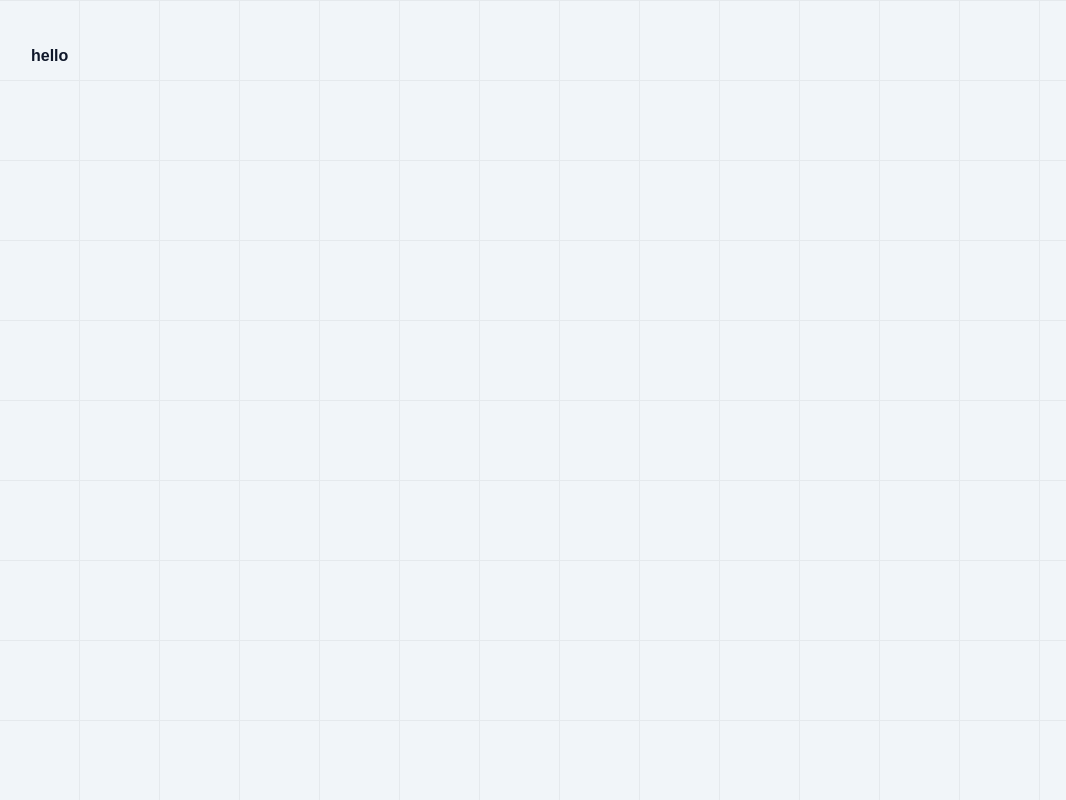
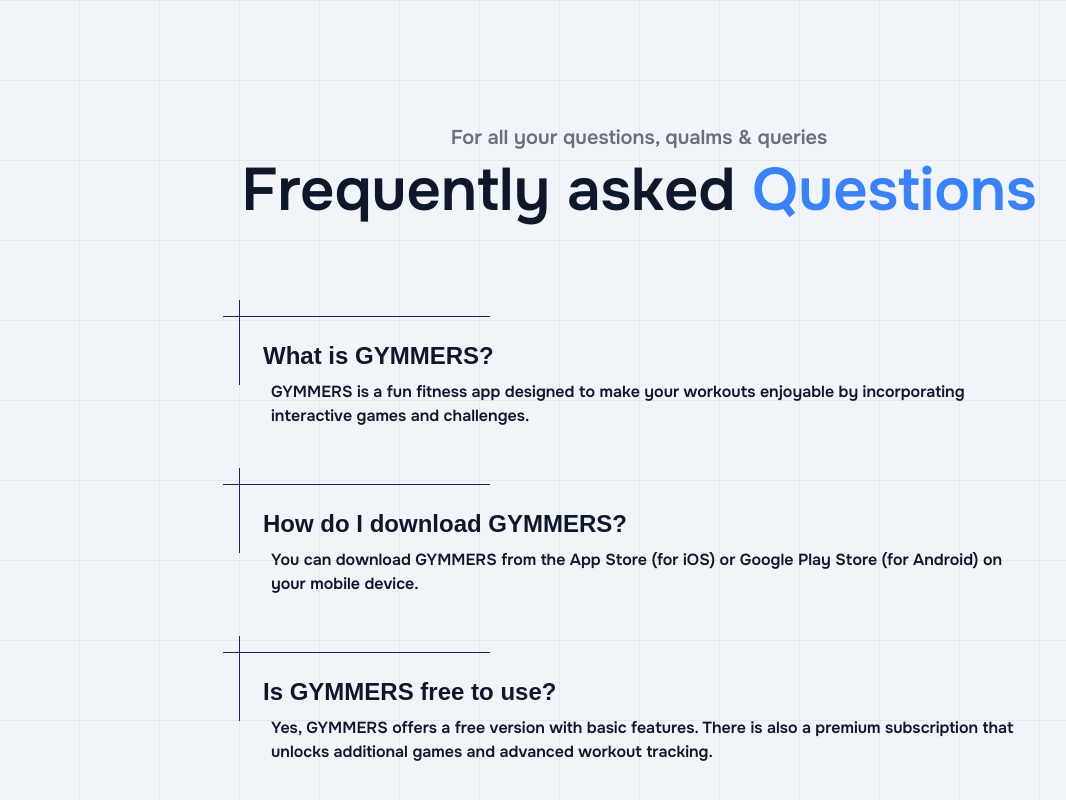
Before and after one commit to dipanshurdev/gymmers, a SvelteKit app: page / in a window 1280 px wide. Shown: the part 4160-4960 px from the top of the page, without its empty margins (1-1067 px from the left). Built offline with nearby package versions, Linux system fonts and the light colour scheme; a web font is replaced by a local one.

Commit message:
done: FAQs component

```diff
--- a/src/components/FAQs.svelte
+++ b/src/components/FAQs.svelte
@@ -1,5 +1,84 @@
 <script>
   import Wrapper from "./wrapper.svelte";
+  let faqs = [
+    {
+      question: "What is GYMMERS?",
+      ans: "GYMMERS is a fun fitness app designed to make your workouts enjoyable by incorporating interactive games and challenges.",
+    },
+    {
+      question: "How do I download GYMMERS?",
+      ans: "You can download GYMMERS from the App Store (for iOS) or Google Play Store (for Android) on your mobile device.",
+    },
+    {
+      question: "Is GYMMERS free to use?",
+      ans: "Yes, GYMMERS offers a free version with basic features. There is also a premium subscription that unlocks additional games and advanced workout tracking.",
+    },
+    {
+      question: "What types of workouts does GYMMERS offer?",
+      ans: "GYMMERS offers a variety of workouts, including cardio, strength training, and flexibility exercises. The workouts are designed to be engaging and entertaining.",
+    },
+    {
+      question: "Can I connect GYMMERS to my fitness tracker?",
+      ans: "Yes, GYMMERS supports integration with popular fitness trackers, allowing you to sync your workout data and track your progress seamlessly.",
+    },
+    {
+      question: "Are there multiplayer features in GYMMERS?",
+      ans: "Yes, GYMMERS includes multiplayer challenges, allowing you to compete with friends or join group workouts for a more interactive and social experience.",
+    },
+    {
+      question: "How does GYMMERS motivate users to stay active?",
+      ans: "GYMMERS employs a reward system, where users earn points and achievements for completing workouts. These rewards can be used to unlock new levels, challenges, and in-app content.",
+    },
+    {
+      question: "Can I customize my workouts in GYMMERS?",
+      ans: "Absolutely! GYMMERS allows users to customize their workouts based on personal preferences, fitness goals, and available equipment.",
+    },
+    {
+      question: "Is there a beginner-friendly mode in GYMMERS?",
+      ans: "Yes, GYMMERS offers a beginner-friendly mode with easier exercises and lower intensity workouts, making it suitable for users at various fitness levels.",
+    },
+    {
+      question: "How often should I use GYMMERS for optimal results?",
+      ans: "The frequency of GYMMERS workouts depends on your fitness goals. It is recommended to engage in at least 3-5 sessions per week for noticeable results.",
+    },
+  ];
 </script>
 
-<Wrapper>hello</Wrapper>
+<Wrapper>
+  <div
+    class="flex flex-col gap-10 sm:gap-14 md:gap-24 py-20 flex-1 items-center justify-center"
+  >
+    <div class="flex flex-col gap-2">
+      <p class="opacity-60 text-base sm:text-lg md:text-xl text-center">
+        For all your questions, qualms & queries
+      </p>
+      <h3
+        class="text-4xl sm:text-5xl md:text-6xl max-w-[1000px] mx-auto w-full font-semibold text-center"
+      >
+        Frequently asked <span class="text-blue-500">Questions</span>
+      </h3>
+    </div>
+    <div
+      class="flex flex-col items-center justify-center gap-8 sm:gap-10 md:gap-10 w-full"
+    >
+      {#each faqs as faq}
+        <div
+          class="flex flex-col gap-2 text-left max-w-[800px] w-full mx-auto relative px-6 p-4"
+        >
+          <div
+            class="absolute top-0 left-0 w-1/3 h-[1px] bg-blue-950 -translate-x-4"
+          ></div>
+          <div
+            class="absolute top-0 left-0 h-2/3 w-[1px] bg-blue-950 -translate-y-4"
+          ></div>
+          <h4 class="text-lg sm:text-xl md:text-2xl pt-2">
+            {faq.question}
+          </h4>
+          <p class="pl-2">
+            {faq.ans}
+          </p>
+        </div>
+      {/each}
+    </div>
+  </div></Wrapper
+>
--- a/src/components/Reviews.svelte
+++ b/src/components/Reviews.svelte
@@ -9,7 +9,7 @@
     {
       name: "John Doe",
       review:
-        "Swoley Moley has been a game-changer for my fitness journey! The personalized workout plans and progress tracking tools are amazing, and the community keeps me motivated. I especially love the feature that recommends new workouts based on my goals and strengths.",
+        "GYMMERS has been a game-changer for my fitness journey! The personalized workout plans and progress tracking tools are amazing, and the community keeps me motivated. I especially love the feature that recommends new workouts based on my goals and strengths.",
       features: [
         "Personalized workout plans",
         "Community features",
@@ -19,7 +19,7 @@
     {
       name: "Jane Smith",
       review:
-        "Swoley Moley is the most user-friendly fitness app I've ever used. The interface is clean and intuitive, and the exercises are easy to follow. I've already seen significant results in just a few weeks. My favorite features are the guided workouts and the ability to log my meals and track my progress.",
+        "GYMMERS is the most user-friendly fitness app I've ever used. The interface is clean and intuitive, and the exercises are easy to follow. I've already seen significant results in just a few weeks. My favorite features are the guided workouts and the ability to log my meals and track my progress.",
       features: [
         "Guided workouts",
         "Meal logging and tracking",
@@ -29,7 +29,7 @@
     {
       name: "Michael Brown",
       review:
-        "Swoley Moley is the best investment I've made in my health. It's helped me build muscle, lose weight, and improve my overall fitness level. The variety of workout routines and challenges keeps me engaged, and the nutrition tips are super helpful. I highly recommend this app to anyone looking to get in shape!",
+        "GYMMERS is the best investment I've made in my health. It's helped me build muscle, lose weight, and improve my overall fitness level. The variety of workout routines and challenges keeps me engaged, and the nutrition tips are super helpful. I highly recommend this app to anyone looking to get in shape!",
       features: [
         "Variety of workout routines and challenges",
         "Nutrition tips",
@@ -39,7 +39,7 @@
     {
       name: "Sarah Williams",
       review:
-        "I'm a busy mom of two, and Swoley Moley has been a lifesaver! It helps me fit in quick and effective workouts even when I'm short on time. I love the timer feature that keeps me on track, and the workout variety ensures I never get bored.",
+        "I'm a busy mom of two, and GYMMERS has been a lifesaver! It helps me fit in quick and effective workouts even when I'm short on time. I love the timer feature that keeps me on track, and the workout variety ensures I never get bored.",
       features: [
         "Quick and effective workouts",
         "Timer feature",
@@ -49,7 +49,7 @@
     {
       name: "David Lee",
       review:
-        "As a seasoned athlete, I was skeptical about any fitness app. But Swoley Moley has surprised me! It offers advanced workout programs and allows me to customize my routines to fit my specific needs. The data analysis is fantastic, helping me track my progress and optimize my performance.",
+        "As a seasoned athlete, I was skeptical about any fitness app. But GYMMERS has surprised me! It offers advanced workout programs and allows me to customize my routines to fit my specific needs. The data analysis is fantastic, helping me track my progress and optimize my performance.",
       features: [
         "Advanced workout programs",
         "Customization options",
@@ -59,7 +59,7 @@
     {
       name: "Ashley Johnson",
       review:
-        "Swoley Moley has helped me overcome my fear of going to the gym. The encouraging community and supportive environment have made me feel comfortable and confident. I love the social features that allow me to connect with other fitness enthusiasts and share my progress.",
+        "GYMMERS has helped me overcome my fear of going to the gym. The encouraging community and supportive environment have made me feel comfortable and confident. I love the social features that allow me to connect with other fitness enthusiasts and share my progress.",
       features: [
         "Supportive community",
         "Social features",
@@ -69,7 +69,7 @@
     {
       name: "Mark Robinson",
       review:
-        "Swoley Moley is more than just a fitness app; it's a lifestyle change. It's helped me develop healthy habits and make better choices about my diet and exercise. I'm incredibly grateful for this app and the positive impact it's had on my life.",
+        "GYMMERS is more than just a fitness app; it's a lifestyle change. It's helped me develop healthy habits and make better choices about my diet and exercise. I'm incredibly grateful for this app and the positive impact it's had on my life.",
       features: [
         "Focus on healthy habits",
         "Nutritional guidance",
```
